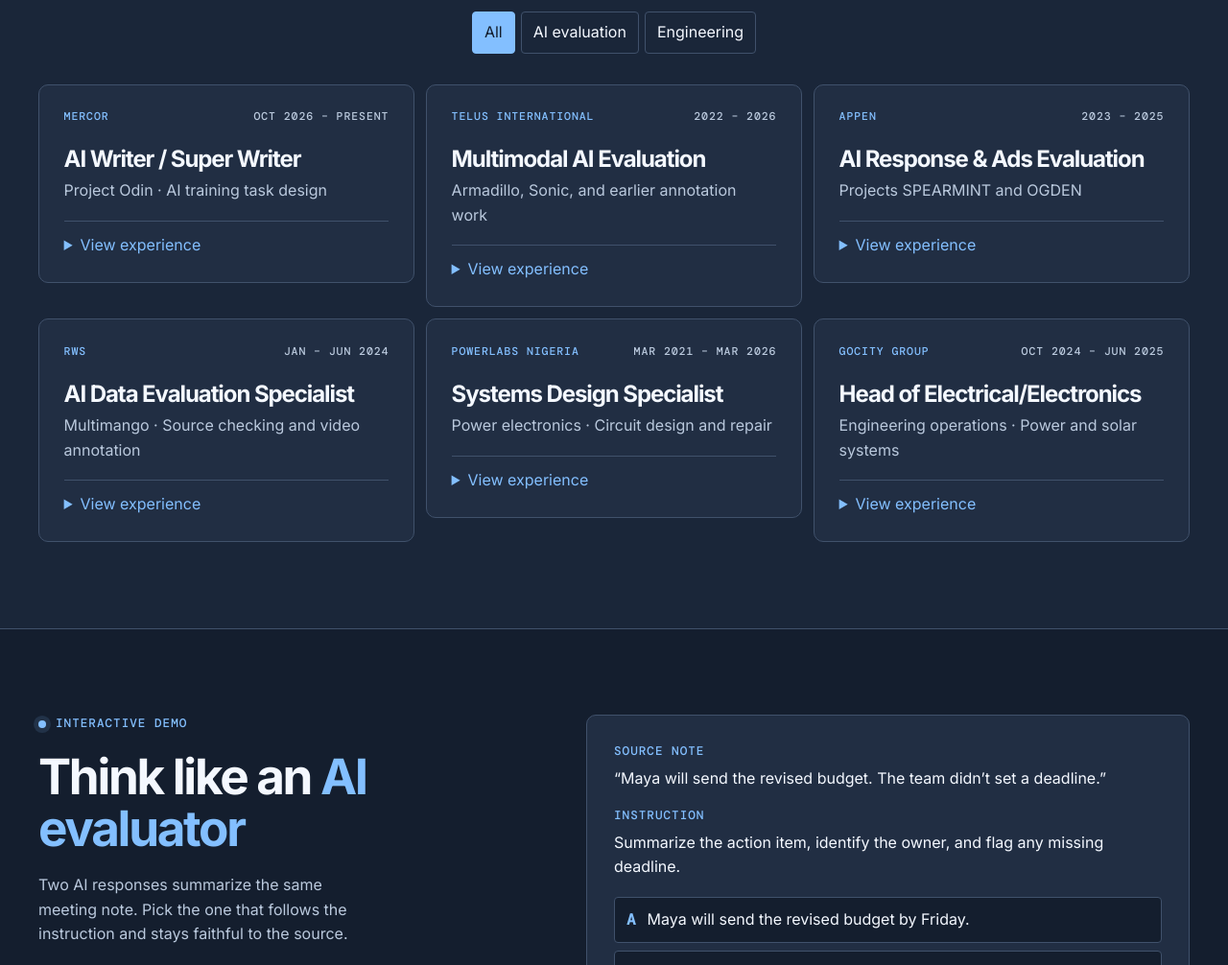
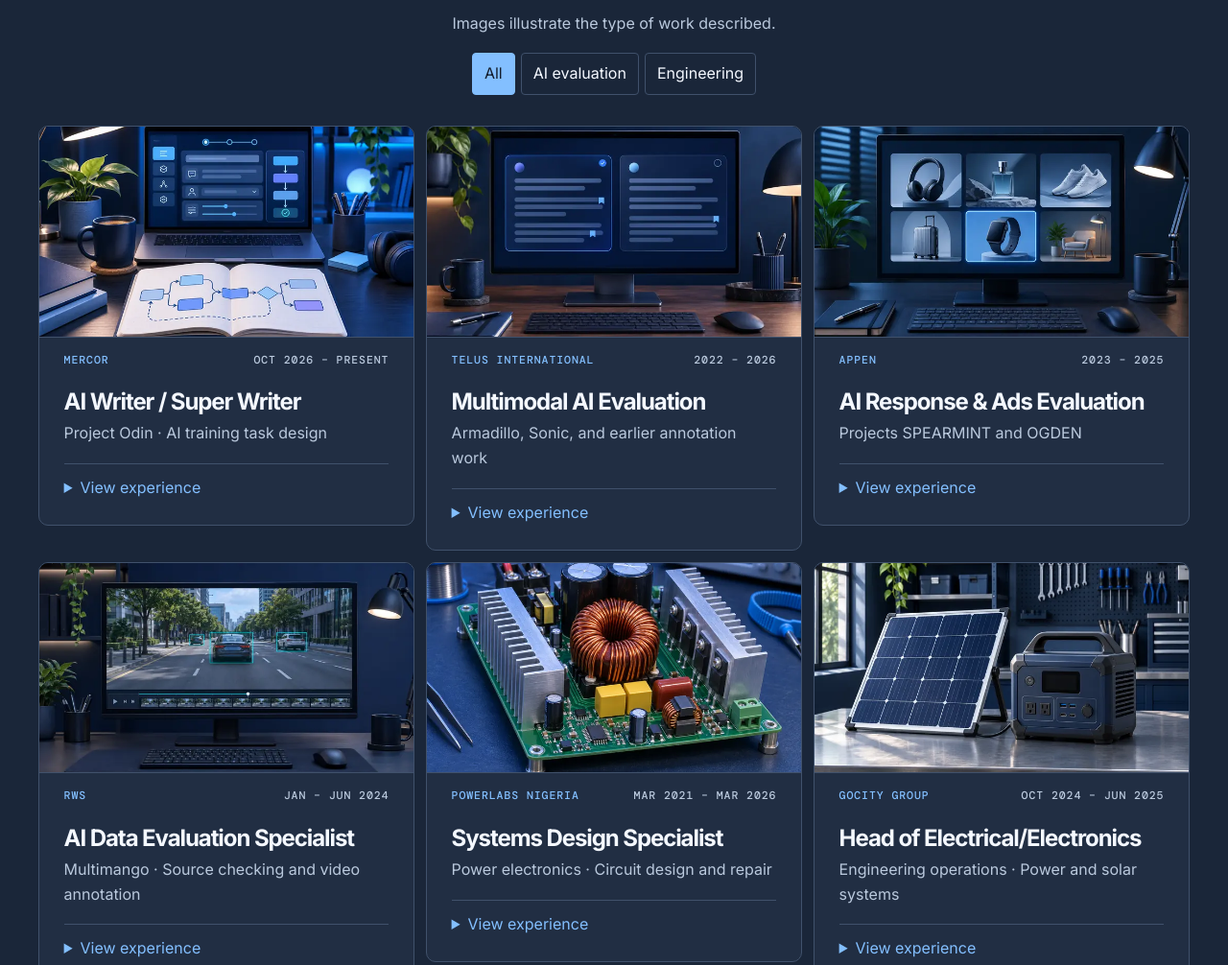
Before and after one commit to mervin77k-jpg/My-portfolio, a plain HTML site: page index.html in a window 1280 px wide. Shown: the part 2300-3306 px from the top of the page at 96% size. Drawn offline with nearby package versions, Linux system fonts and the light colour scheme.

Commit message:
Add illustrated experience cards

```diff
--- a/index.html
+++ b/index.html
@@ -78,6 +78,7 @@
 <section class="work-band" id="work"><div class="section wrap">
   <div class="section-head">
     <h2 class="center-heading">Selected <span>experience</span></h2>
+    <p class="work-image-note">Images illustrate the type of work described.</p>
     <div class="filters" role="group" aria-label="Filter experience" hidden>
       <button type="button" data-filter="all" aria-pressed="true">All</button>
       <button type="button" data-filter="ai" aria-pressed="false">AI evaluation</button>
@@ -86,31 +87,37 @@
   </div>
   <div class="work-grid">
     <article class="work" data-category="ai">
+      <img class="work-cover" src="assets/training.webp" alt="Laptop with a task editor beside a notebook of workflow sketches" width="720" height="405" loading="lazy" decoding="async">
       <p class="work-meta"><span>MERCOR</span><span>OCT 2026 – PRESENT</span></p>
       <h3>AI Writer / Super Writer</h3><p>Project Odin · AI training task design</p>
       <details><summary>View experience</summary><p>Designed multi-step training tasks, including a meeting recap workflow that captures decisions, owners, and deadlines and flags missing information. After promotion, increased output from about 8 to 20 tasks per week. Every submission was approved over three weeks at that pace.</p></details>
     </article>
     <article class="work" data-category="ai">
+      <img class="work-cover" src="assets/evaluation.webp" alt="Workstation comparing two model responses side by side" width="720" height="405" loading="lazy" decoding="async">
       <p class="work-meta"><span>TELUS INTERNATIONAL</span><span>2022 – 2026</span></p>
       <h3>Multimodal AI Evaluation</h3><p>Armadillo, Sonic, and earlier annotation work</p>
       <details><summary>View experience</summary><p>Ranked approximately 25–30 responses per 10-hour day on Armadillo, earning an Excellent rating on every submission. Reviewed text, images, audio, and video on Sonic and achieved 98% specification compliance during three months of QA reviews in an earlier TELUS role.</p></details>
     </article>
     <article class="work" data-category="ai">
+      <img class="work-cover" src="assets/relevance.webp" alt="Monitor displaying advertisement thumbnails for review" width="720" height="405" loading="lazy" decoding="async">
       <p class="work-meta"><span>APPEN</span><span>2023 – 2025</span></p>
       <h3>AI Response &amp; Ads Evaluation</h3><p>Projects SPEARMINT and OGDEN</p>
       <details><summary>View experience</summary><p>Compared approximately 55–60 AI responses per day on SPEARMINT, explaining rankings based on fluency and factual accuracy. On OGDEN, assessed ads for content and relevance against project guidelines.</p></details>
     </article>
     <article class="work" data-category="ai">
+      <img class="work-cover" src="assets/annotation.webp" alt="Video annotation workstation with tracking boxes around vehicles" width="720" height="405" loading="lazy" decoding="async">
       <p class="work-meta"><span>RWS</span><span>JAN – JUN 2024</span></p>
       <h3>AI Data Evaluation Specialist</h3><p>Multimango · Source checking and video annotation</p>
       <details><summary>View experience</summary><p>Reviewed 40–45 responses per day and flagged unsupported claims against source material. Used CVAT to draw object bounding boxes and verify alignment across video frames.</p></details>
     </article>
     <article class="work" data-category="engineering">
+      <img class="work-cover" src="assets/systems.webp" alt="Power inverter circuit board with copper inductor and aluminum heat sinks" width="720" height="405" loading="lazy" decoding="async">
       <p class="work-meta"><span>POWERLABS NIGERIA</span><span>MAR 2021 – MAR 2026</span></p>
       <h3>Systems Design Specialist</h3><p>Power electronics · Circuit design and repair</p>
       <details><summary>View experience</summary><p>Designed inverter circuit boards, power converter boards, and charging circuits. Used circuit analysis and electrical modelling to diagnose and repair inverter board faults.</p></details>
     </article>
     <article class="work" data-category="engineering">
+      <img class="work-cover" src="assets/power.webp" alt="Portable solar power equipment on a workshop bench" width="720" height="405" loading="lazy" decoding="async">
       <p class="work-meta"><span>GOCITY GROUP</span><span>OCT 2024 – JUN 2025</span></p>
       <h3>Head of Electrical/Electronics</h3><p>Engineering operations · Power and solar systems</p>
       <details><summary>View experience</summary><p>Led engineering operations, supervised power and solar generator production and maintenance, and oversaw installations and technical support. Also contributed to website design.</p></details>
--- a/style.css
+++ b/style.css
@@ -176,3 +176,22 @@ dialog img { width: 100%; }
   .hero .actions { justify-content: center; }
   .portrait { max-width: 245px; }
 }
+
+.work-image-note {
+  color: var(--muted);
+  text-align: center;
+}
+.work[data-category] {
+  --card-padding: clamp(16px, 2vw, 27px);
+  padding: var(--card-padding);
+}
+.work-cover {
+  width: calc(100% + 2 * var(--card-padding));
+  max-width: none;
+  margin: calc(-1 * var(--card-padding)) calc(-1 * var(--card-padding)) 16px;
+  aspect-ratio: 16 / 9;
+  object-fit: cover;
+  border-radius: 9px 9px 0 0;
+  border-bottom: 1px solid var(--line);
+  background: var(--bg);
+}
```
Also changed, not shown: assets/annotation.webp (added), assets/evaluation.webp (added), assets/power.webp (added), assets/relevance.webp (added), assets/systems.webp (added), assets/training.webp (added).
